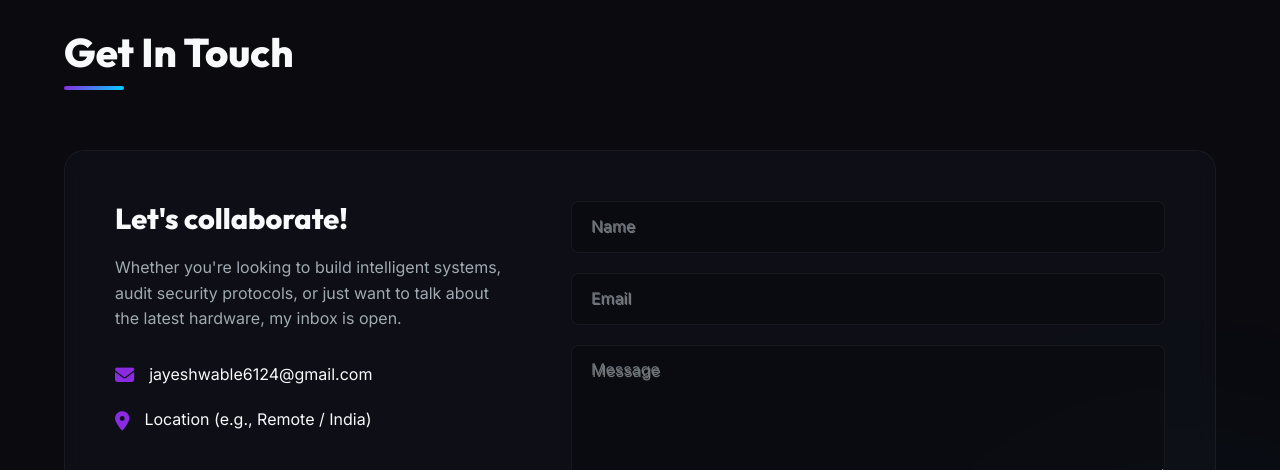
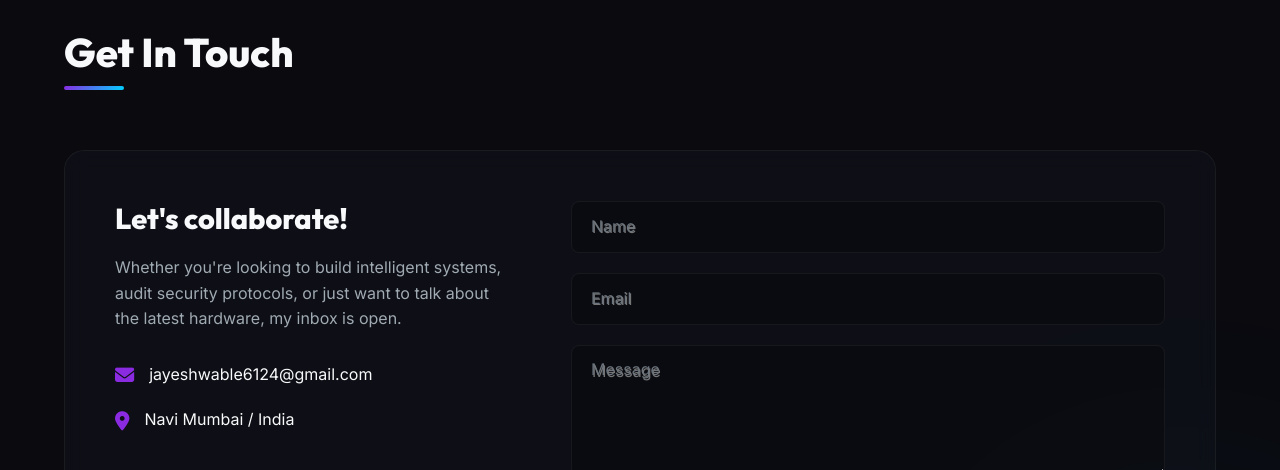
Before and after one commit to jayesh-oss/jayesh-portfolio, a plain HTML site: page index.html in a window 1280 px wide. Shown: the part 2898-3368 px from the top of the page. Drawn offline with Linux system fonts and the light colour scheme.

Commit message:
Update location to Navi Mumbai

```diff
--- a/index.html
+++ b/index.html
@@ -242,7 +242,7 @@
                     </div>
                     <div class="contact-item">
                         <i class="fa-solid fa-location-dot"></i>
-                        <span>Location (e.g., Remote / India)</span>
+                        <span>Navi Mumbai / India</span>
                     </div>
                 </div>
 
```
